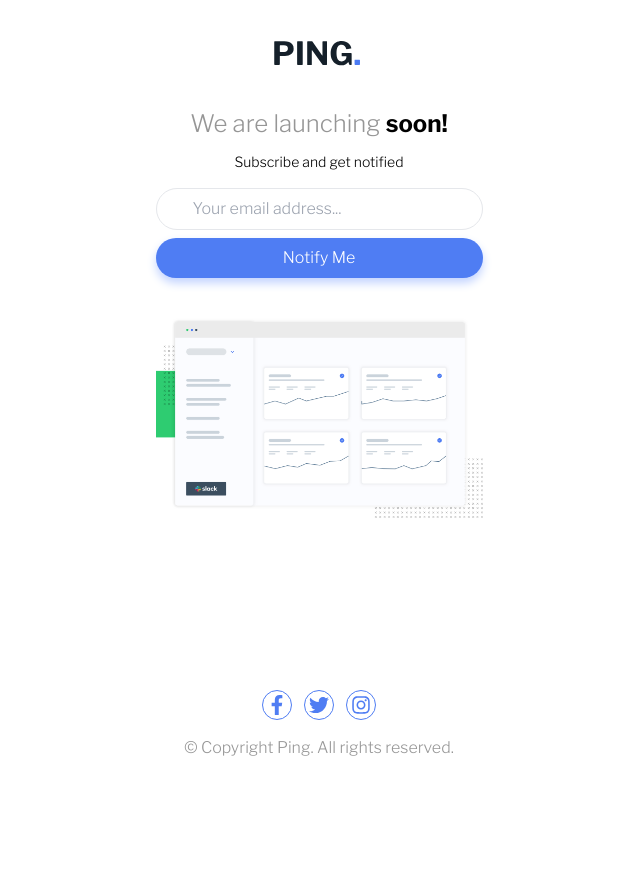
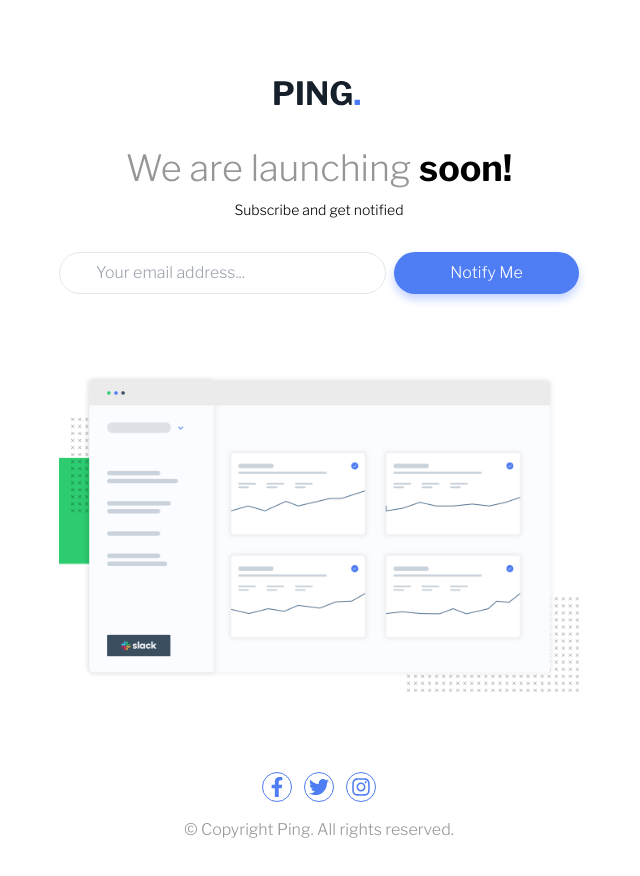
Before and after one commit to HigorSR/ping-single-column-coming-soon-page, a Next.js app: page / in a window 1280 px wide. Shown: the top 876 px of the page, without its empty margins (321-961 px from the left). Before the commit the page ends 800 px from the top, so only its background shows below. Built offline with nearby package versions, Linux system fonts and the light colour scheme.

Commit message:
Desktop design

```diff
--- a/src/app/page.jsx
+++ b/src/app/page.jsx
@@ -6,22 +6,22 @@ import { FaInstagram } from "react-icons/fa";
 
 export default function Home() {
   return (
-    <main className="flex flex-col items-center justify-center gap-10 h-dvh">
-      <div className="bg-[url('../../public/logo.svg')] h-7 w-[90px] bg-no-repeat mt-10 "></div>
-      <div className="flex flex-col items-center gap-4">
+    <main className="flex flex-col items-center justify-center gap-10 h-dvh sm:h-full">
+      <div className="bg-[url('../../public/logo.svg')] h-7 w-[90px] bg-no-repeat mt-10 sm:mt-20"></div>
+      <div className="flex flex-col items-center gap-4 sm:gap-8 sm:mb-10">
         <div className="flex flex-col gap-3">
-          <h1 className="text-2xl text-Gray">We are launching <span className="text-black font-bold">soon!</span></h1>
+          <h1 className="text-2xl sm:text-4xl text-Gray">We are launching <span className="text-black font-bold">soon!</span></h1>
           <p className="text-sm text-center">Subscribe and get notified</p>
         </div>
-        <form className="flex flex-col gap-2 w-[327px]">
-          <input type="email" className=" border rounded-3xl px-9 py-2" placeholder="Your email address..."/>
-          <button className="bg-Blue text-white shadow-[0px_5px_10px_rgba(0,0,0,0)] shadow-Pale-Blue rounded-3xl px-9 py-2">Notify Me</button>
+        <form className="flex flex-col justify-between sm:flex-row gap-2 w-[327px] sm:w-[520px]">
+          <input type="email" className=" border rounded-3xl px-9 py-2 sm:w-[327px]" placeholder="Your email address..." />
+          <button className="bg-Blue text-white shadow-[0px_5px_10px_rgba(0,0,0,0)] shadow-Pale-Blue rounded-3xl px-9 py-2 sm:w-[185px]">Notify Me</button>
         </form>
       </div>
 
-      <Image src={imgDashboard} className="w-[327px]" />
+      <Image src={imgDashboard} className="w-[327px] sm:w-[520px]" />
 
-      <footer className="flex flex-col gap-4 items-center justify-end grow mb-10">
+      <footer className="flex flex-col gap-4 items-center justify-end grow mb-10 sm:mt-10">
         <div className="flex gap-3">
           <div className="border border-Blue p-1 rounded-full text-Blue">
             <FaFacebookF className="size-5 cursor-pointer" />
```
